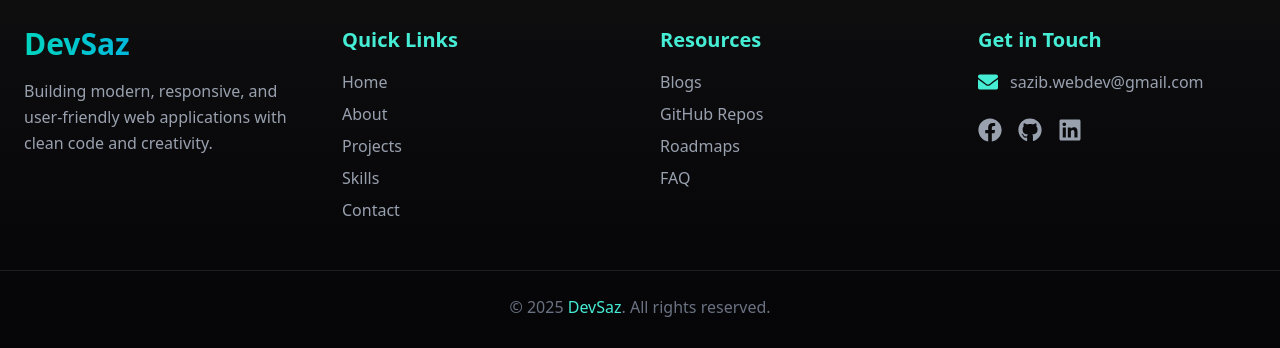
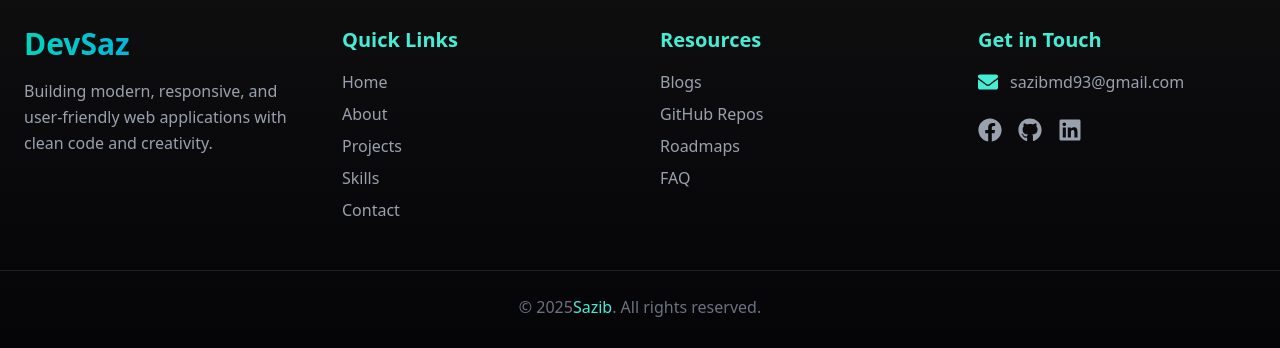
Before and after one commit to sazib07/Portfolio, a React (Vite) app: page / in a window 1280 px wide. Shown: the part 2998-3346 px from the top of the page. Built offline with nearby package versions, Linux system fonts and the light colour scheme; a web font is replaced by a local one.

Commit message:
footer info changed

```diff
--- a/src/Components/Footer.jsx
+++ b/src/Components/Footer.jsx
@@ -46,7 +46,7 @@ const Footer = () => {
           <ul className="space-y-3 text-gray-400">
             <li className="flex items-center gap-3">
               <FaEnvelope className="text-teal-300 text-xl" />
-              <span>sazib.webdev@gmail.com</span>
+              <span>sazibmd93@gmail.com</span>
             </li>
           </ul>
 
@@ -69,7 +69,7 @@ const Footer = () => {
       <div className="border-t border-white/10 mt-12 pt-6 text-center text-gray-500">
         <p>
           © {new Date().getFullYear()}
-          <span className="text-teal-300 font-medium"> DevSaz</span>.
+          <span className="text-teal-300 font-medium">Sazib</span>.
           All rights reserved.
         </p>
       </div>
```
